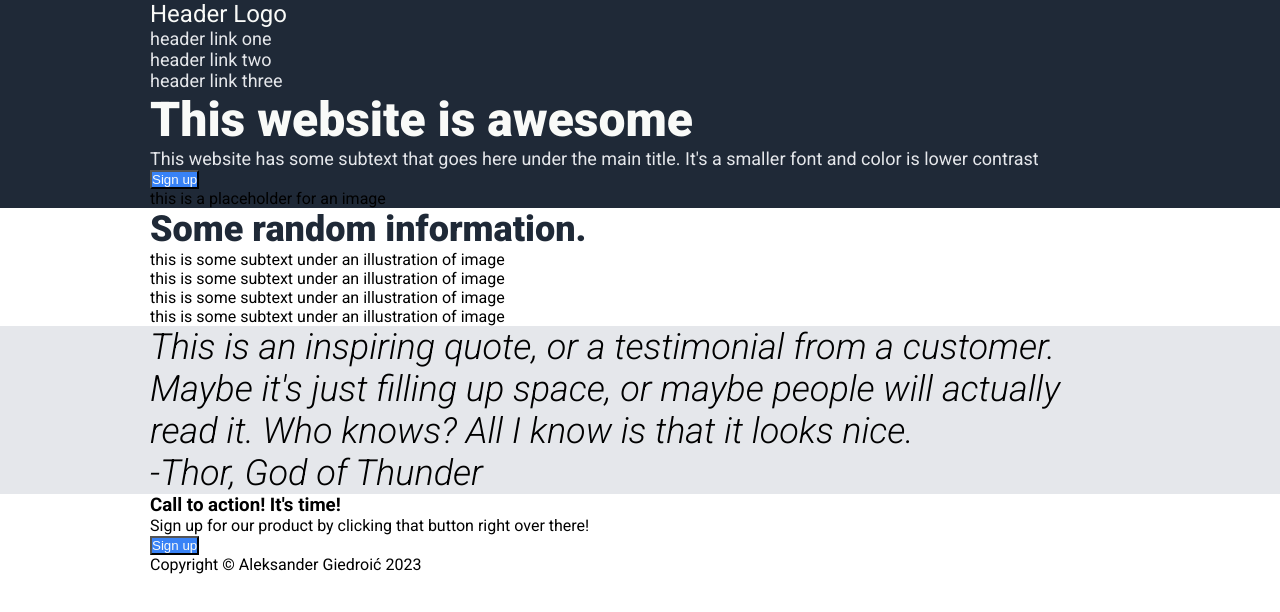
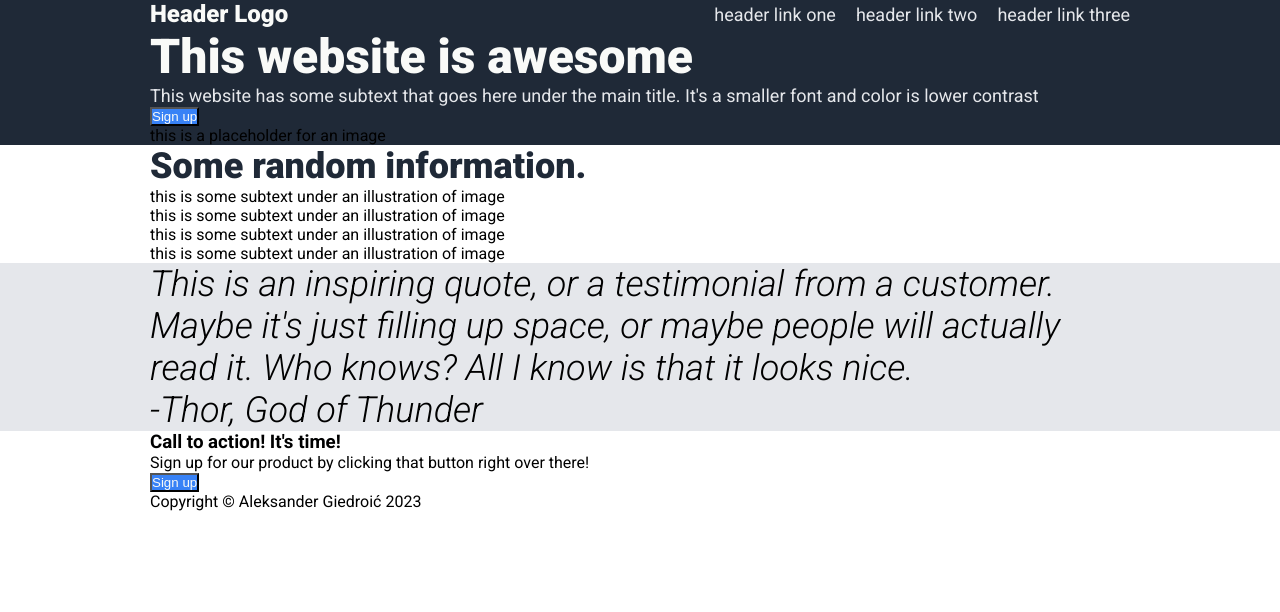
Before and after one commit to giedroic/landing-page, a plain HTML site: page index.html in a window 1280 px wide. Drawn offline with Linux system fonts and the light colour scheme.

Commit message:
Style navbar

```diff
--- a/css/style.css
+++ b/css/style.css
@@ -25,6 +25,7 @@ ul {
 
 .navbar .logo {
   font-size: 24px;
+  font-weight: 800;
   color: #f9faf8;
 }
 
@@ -33,6 +34,17 @@ ul {
   font-size: 18px;
   color: #e5e7eb;
   text-decoration: none;
+}
+
+.navbar .container {
+  display: flex;
+  justify-content: space-between;
+  align-items: center;
+}
+
+.navbar ul {
+  display: flex;
+  gap: 20px;
 }
 
 .header h1 {
```
